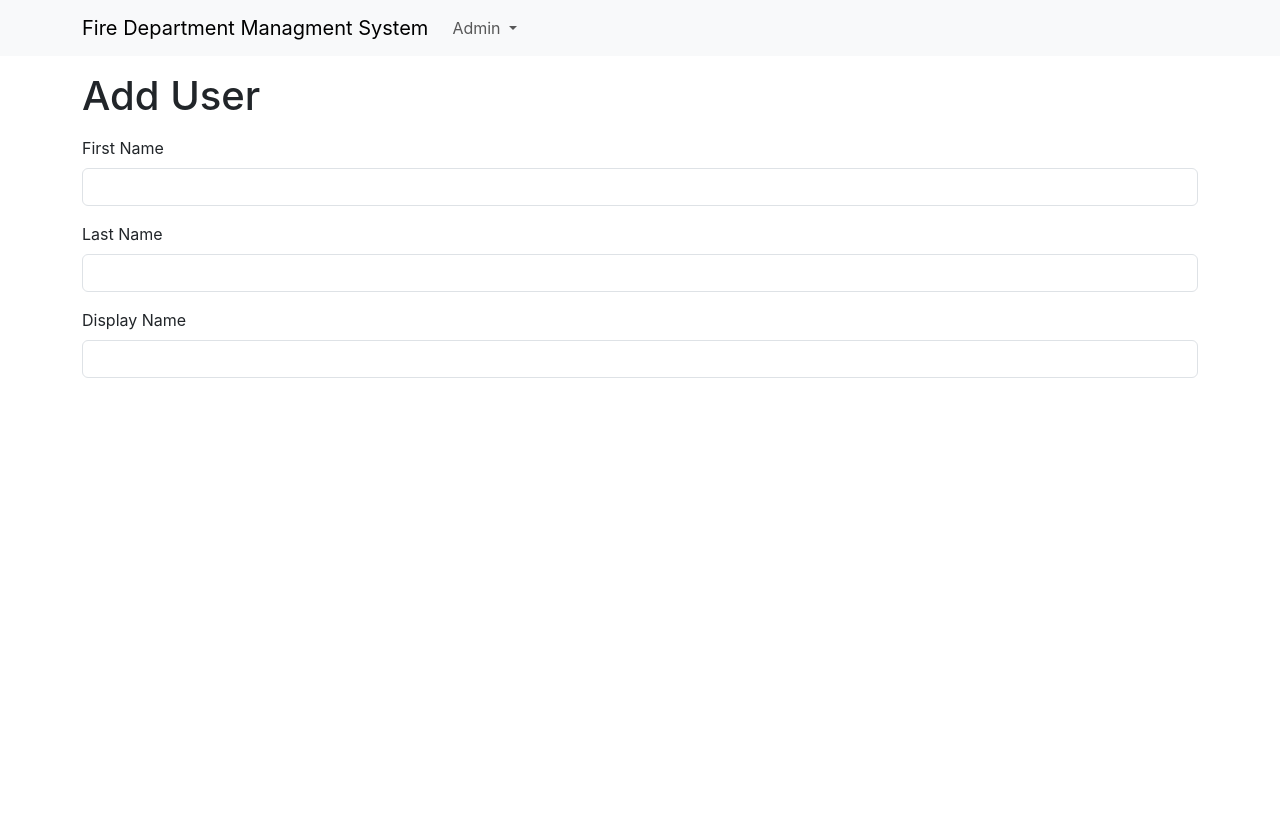
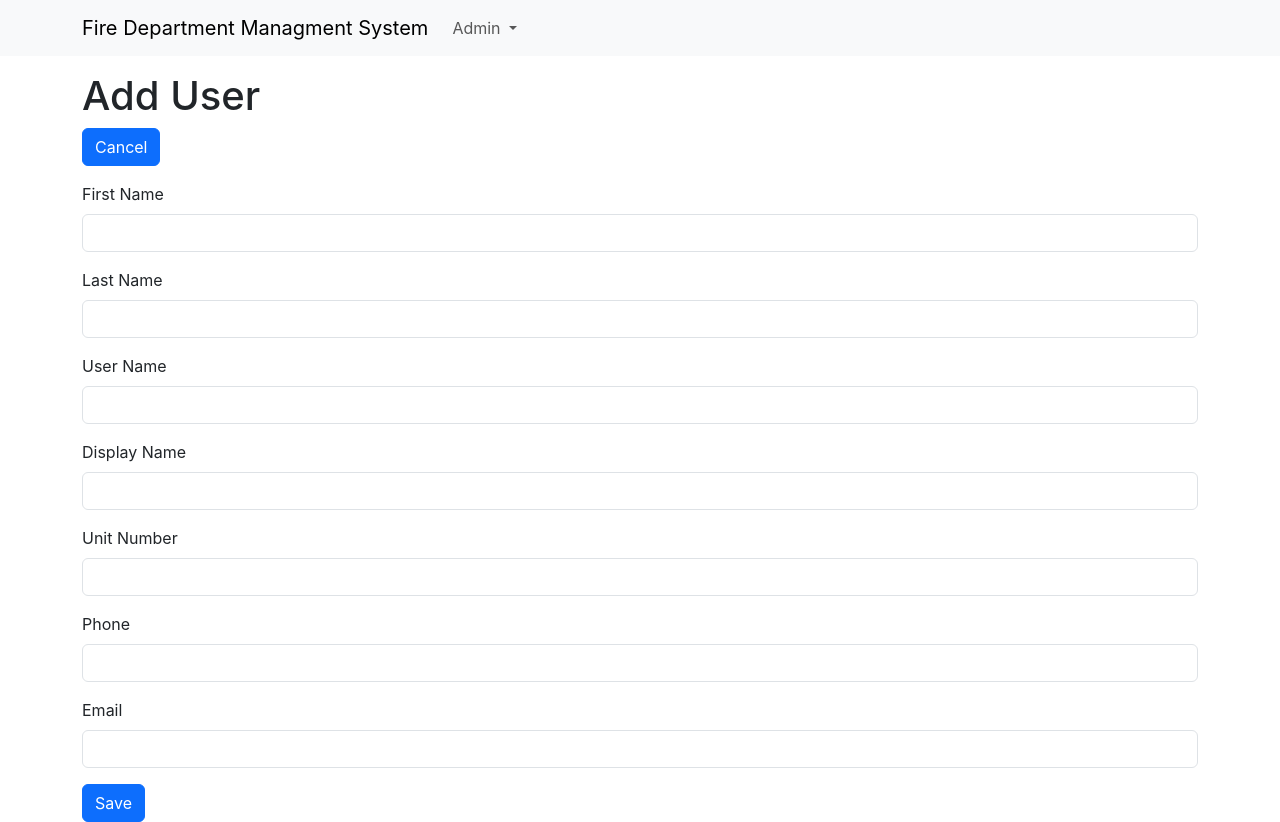
Before and after one commit to jtmurphree/FDManagementUI, an Angular app: page /admin/users/adduser in a window 1280 px wide. Before the commit the page ends 800 px from the top, so only its background shows below. Built offline with nearby package versions, Linux system fonts and the light colour scheme.

Commit message:
finish up work on add user

```diff
--- a/src/app/Features/Users/Services/user.service.ts
+++ b/src/app/Features/Users/Services/user.service.ts
@@ -16,6 +16,6 @@ export class UserService {
   }
 
   addUser(model: AddUserRequest): Observable<void>{
-    return this.http.post<void>(`${environment.apiBaseUrl}/User`, model);
+    return this.http.post<void>(`${environment.apiBaseUrl}/api/User`, model);
   }
 }
--- a/src/app/Features/Users/add-user/add-user.component.html
+++ b/src/app/Features/Users/add-user/add-user.component.html
@@ -1,5 +1,6 @@
 <div class="container">
     <h1 class="mt-3">Add User</h1>
+    <button class="btn btn-primary" routerLink="../">Cancel</button>
     <form #form="ngForm" (ngSubmit)="OnFormSubmit()">
         <div class="mt-2">
             <div class="mt-3">
@@ -13,10 +14,33 @@
                 [(ngModel)]="model.lastName">
             </div>
             <div class="mt-3">
+                <label class="form-label">User Name</label>
+                <input type="text" id="userName" class="form-control" name="userName"
+                [(ngModel)]="model.userName">
+            </div>
+            <div class="mt-3">
                 <label class="form-label">Display Name</label>
                 <input type="text" id="displayName" class="form-control" name="displayName"
                 [(ngModel)]="model.displayName">
             </div>
+            <div class="mt-3">
+                <label class="form-label">Unit Number</label>
+                <input type="text" id="employeeId" class="form-control" name="employeeId"
+                [(ngModel)]="model.employeeId">
+            </div>
+            <div class="mt-3">
+                <label class="form-label">Phone</label>
+                <input type="tel" id="phone" class="form-control" name="phone"
+                [(ngModel)]="model.phoneNumber">
+            </div>
+            <div class="mt-3">
+                <label class="form-label">Email</label>
+                <input type="email" id="email" class="form-control" name="email"
+                [(ngModel)]="model.email">
+            </div>
+            <div class="mt-3">
+                <button type="submit" class="btn btn-primary">Save</button>
+            </div>
         </div>
     </form>
 </div>
--- a/src/app/Features/Users/add-user/add-user.component.ts
+++ b/src/app/Features/Users/add-user/add-user.component.ts
@@ -3,13 +3,13 @@ import { AddUserRequest } from '../models/addUserRequest.model';
 import { Subscription } from 'rxjs';
 import { UserService } from '../Services/user.service';
 import { Router } from '@angular/router';
-import { RouterModule } from '@angular/router';
+import { RouterModule, RouterLink } from '@angular/router';
 import { FormsModule } from '@angular/forms';
 
 @Component({
   selector: 'app-add-user',
   standalone: true,
-  imports: [RouterModule, FormsModule],
+  imports: [RouterModule, FormsModule, RouterLink],
   templateUrl: './add-user.component.html',
   styleUrl: './add-user.component.css'
 })
@@ -18,15 +18,7 @@ export class AddUserComponent implements OnDestroy {
    private addUserSubscription?: Subscription
 
   constructor(private userService: UserService, private router: Router){
-    this.model = {
-      firstName: '',
-      lastName: '',
-      displayName: '',
-      employeeId: '',
-      phoneNumber: '',
-      email: '',
-      userRoleID: 2
-    }
+    this.model = new AddUserRequest();
   }
 
   ngOnDestroy(): void {
@@ -34,6 +26,7 @@ export class AddUserComponent implements OnDestroy {
   }
 
   OnFormSubmit(): void{
+
     this.addUserSubscription = this.userService.addUser(this.model)
     .subscribe({
       next: (response) => {
--- a/src/app/Features/Users/models/addUserRequest.model.ts
+++ b/src/app/Features/Users/models/addUserRequest.model.ts
@@ -1,19 +1,24 @@
 export class AddUserRequest{
     firstName: string;
     lastName: string;
+    userName:  string;
     displayName: string;
     employeeId: string;
     phoneNumber: string;
     email: string;
     userRoleID: number;
+    dateAdded: Date;
+    dateUpdated?: Date;
 
     constructor(){
         this.firstName = '';
         this.lastName = '';
+        this.userName = '';
         this.displayName = '';
         this.employeeId = '';
         this.phoneNumber = '';
         this.email = ''
         this.userRoleID = 2;
+        this.dateAdded = new Date();
     }
 }
--- a/src/app/Features/Users/users-list/users-list.component.html
+++ b/src/app/Features/Users/users-list/users-list.component.html
@@ -10,7 +10,6 @@
         <table class="table table-bordered mt-3">
             <thead>
                 <tr>
-                    <th>ID</th>
                     <th>First Name</th>
                     <th>Last Name</th>
                     <th>Phone</th>
@@ -21,7 +20,6 @@
             </thead>
             <tbody>
                 <tr *ngFor="let user of users">
-                    <td>{{user.id}}</td>
                     <td>{{user.firstName}}</td>
                     <td>{{user.lastName}}</td>
                     <td>{{user.phoneNumber}}</td>
```
